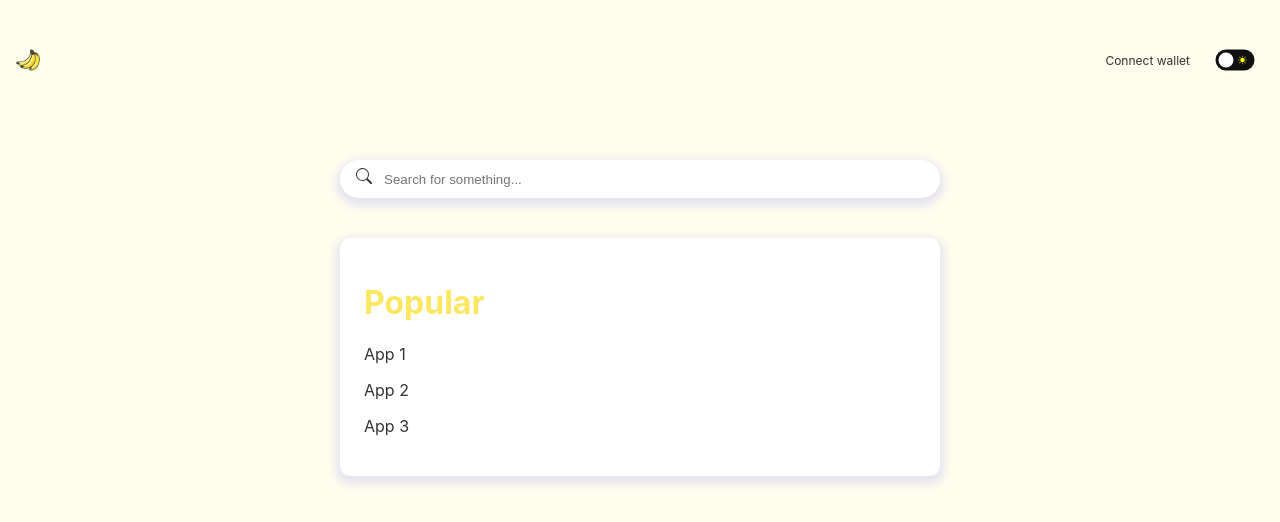
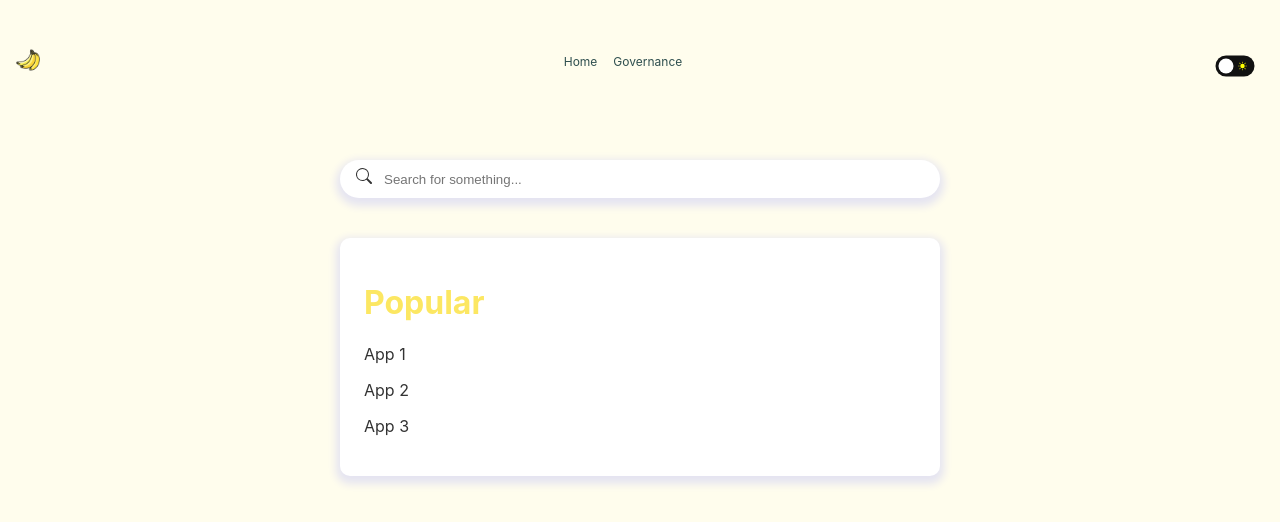
Before and after one commit to harrymryder/crypto-beam, a React (Create React App) app: page / in a window 1280 px wide. Shown: the top 522 px of the page. Built offline with nearby package versions, Linux system fonts and the light colour scheme.

Commit message:
Add search context

```diff
--- a/package.json
+++ b/package.json
@@ -16,6 +16,7 @@
     "react-dom": "^17.0.2",
     "react-icons": "^4.3.1",
     "react-redux": "^7.2.6",
+    "react-router-dom": "^6.2.1",
     "react-scripts": "5.0.0",
     "typescript": "~4.1.5"
   },
--- a/src/App.tsx
+++ b/src/App.tsx
@@ -1,8 +1,10 @@
 import { useContext } from "react";
+import { Route, Routes, Link, Router } from "react-router-dom";
 
 import classes from './App.module.css';
 import Header from "./components/header/Header";
 import HomeView from "./module/home/view/HomeView";
+import SearchProvider from "./store/search/SearchProvider";
 import ThemeContext from "./store/theme/theme-context";
 
 function App() {
@@ -12,7 +14,14 @@ function App() {
   return (
     <div className={darkMode ? classes['dark-mode'] : classes['light-mode']}>
       <Header />
-      <HomeView />
+      <main>
+        <Routes>
+          <Route path="/" element={
+            <SearchProvider>
+              <HomeView />
+            </SearchProvider>} />
+        </Routes>
+      </main>
     </div>
   );
 }
--- a/src/components/SearchBar/SearchBar.module.css
+++ b/src/components/SearchBar/SearchBar.module.css
@@ -16,4 +16,5 @@
     width: 100%;
     outline: none;
     border-color: transparent;
+    background-color: transparent;
 }
--- a/src/components/SearchBar/SearchBar.js
+++ b/src/components/SearchBar/SearchBar.tsx
@@ -1,8 +1,24 @@
+import { useContext } from 'react';
+
 import styles from './SearchBar.module.css';
 import { BsSearch } from "react-icons/bs";
 import PrimaryContainer from '../PrimaryContainer/PrimaryContainer';
+import SearchContext from '../../store/search/search-context';
 
 function SearchBar() {
+    const context = useContext(SearchContext);
+
+    function onSearchHandler(event: React.FormEvent<HTMLInputElement>) {
+        const value: string = event.currentTarget.value;
+        if (value.length > 0) {
+            context.setIsSearching(true);
+        } else {
+            context.setIsSearching(false);
+        }
+
+        console.log(context.isSearching);
+    }
+
     return (
         <PrimaryContainer borderRadius='50px' >
             <div className={styles['search-bar']}>
@@ -10,7 +26,7 @@ function SearchBar() {
                 <div className={styles['search-bar__input']}>
                     <form>
                         <label htmlFor='text' />
-                        <input id='text' placeholder='Search for something...' />
+                        <input id='text' placeholder='Search for something...' onChange={onSearchHandler} />
                     </form>
                 </div>
             </div>
--- a/src/components/header/Header.module.css
+++ b/src/components/header/Header.module.css
@@ -21,3 +21,18 @@
 .toggle {
     margin-top: 16px;
 }
+
+.link {
+    margin-left: 8px;
+    margin-right: 8px;
+    text-decoration: none;
+    font-size: 12px;
+}
+
+.dark-mode {
+    color: white;
+}
+
+.light-mode {
+    color: #2F4F4F;
+}
--- a/src/components/header/Header.tsx
+++ b/src/components/header/Header.tsx
@@ -1,18 +1,46 @@
-import classes from './Header.module.css';
+import { NavLink } from 'react-router-dom';
+import { useContext } from 'react';
+
+import styles from './Header.module.css';
 import ThemeToggle from './ThemeToggle';
 import logo from '../../assets/bananas.png';
+import ThemeContext from '../../store/theme/theme-context';
 
 function Header() {
+    const theme = useContext(ThemeContext);
+    const darkMode: boolean = theme.darkMode;
+    let classes = styles.link;
+    if (theme.darkMode) {
+        classes = styles['dark-mode'];
+    } else {
+        classes = styles['light-mode'];
+    }
+
+
+
+
+    const classesFunction = (props:any): string => {
+        let classes: string = styles.link;
+        classes = props.isActive ? classes.concat(` ${styles.active}`).toString() : classes;
+        classes = darkMode ? classes.concat(` ${styles['dark-mode']}`).toString() : classes.concat(` ${styles['light-mode']}`).toString();
+        console.log(classes);
+        return classes;
+    };
+
     return (
-        <div className={classes.header}>
+        <header className={styles.header}>
             <img src={logo} height='24' width='24' alt='logo'/>
-            <div className={classes['header-right']}>
-                <p className={classes['header-item']}>Connect wallet</p>
-                <div className={classes['header-item']}>
+            <div>
+                <NavLink className={classesFunction} to='/'>Home</NavLink>
+                <NavLink className={`${styles.link} ${classes}`} to={'item-name'}>Governance</NavLink>
+            </div>
+            <div className={styles['header-right']}>
+                {/* <p className={styles['header-item']}>Connect wallet</p>                 */}
+                <div className={styles['header-item']}>
                     <ThemeToggle />
                 </div>
             </div>
-        </div>
+        </header>
     );
 }
 
--- a/src/index.tsx
+++ b/src/index.tsx
@@ -3,10 +3,13 @@ import './index.css';
 import App from './App';
 import * as serviceWorker from './serviceWorker';
 import ThemeProvider from './store/theme/ThemeProvider';
+import { BrowserRouter, Router } from 'react-router-dom';
 
 ReactDOM.render(
   <ThemeProvider>
-    <App />
+    <BrowserRouter>
+      <App />
+    </BrowserRouter>
   </ThemeProvider>,
   document.getElementById('root')
 );
--- a/src/module/home/view/HomeView.tsx
+++ b/src/module/home/view/HomeView.tsx
@@ -1,19 +1,33 @@
+import { useContext, useState } from 'react';
 import PrimaryContainer from '../../../components/PrimaryContainer/PrimaryContainer';
 import SearchBar from '../../../components/SearchBar/SearchBar';
+import SearchContext from '../../../store/search/search-context';
+import SearchProvider from '../../../store/search/SearchProvider';
 import styles from './HomeView.module.css';
 
 function HomeView() {
+    const context = useContext(SearchContext);
+    let content;
+
+    if (context.isSearching) {
+        content = <p>Searching...</p>;
+    } else {
+        content = <PrimaryContainer borderRadius='10px'>
+            <div className={styles['home-container']}>
+                <h1 className={styles.title}>Popular</h1>
+                <p>App 1</p>
+                <p>App 2</p>
+                <p>App 3</p>
+            </div>
+        </PrimaryContainer>;
+    }
+
+
+
     return (
         <div className={styles.home}>
             <SearchBar />
-            <PrimaryContainer borderRadius='10px'>
-                <div className={styles['home-container']}>
-                    <h1 className={styles.title}>Popular</h1>
-                    <p>App 1</p>
-                    <p>App 2</p>
-                    <p>App 3</p>
-                </div>
-            </PrimaryContainer>
+            {content}
         </div>
     );
 }
--- /dev/null
+++ b/src/store/search/SearchProvider.tsx
@@ -0,0 +1,35 @@
+import { useReducer } from 'react';
+
+import SearchContext from './search-context';
+
+type State = {
+    isSearching: boolean,
+}
+
+function searchReducer(state: State, value: boolean): State {
+    if (value === true) {
+        return { isSearching: true };
+    } else {
+        return { isSearching: false };
+    }
+};
+
+
+function SearchProvider(props: any) {
+    const [state, dispatch] = useReducer(searchReducer, { isSearching: false });
+
+    function searchHandler(value: boolean) {
+        dispatch(value);
+    };
+
+    const searchContext = {
+        isSearching: state.isSearching,
+        setIsSearching: searchHandler,
+    };
+
+    return <SearchContext.Provider value={searchContext}>
+        {props.children}
+    </SearchContext.Provider>;
+}
+
+export default SearchProvider;
--- /dev/null
+++ b/src/store/search/search-context.tsx
@@ -0,0 +1,8 @@
+import React from 'react';
+
+const SearchContext = React.createContext({
+    isSearching: false,
+    setIsSearching: (value: boolean) => {}
+});
+
+export default SearchContext;
```
Also changed, not shown: src/models/project.tsx (added, +13 -0 lines), src/module/project/ProjectView.tsx (added, +7 -0 lines), 1 other file (tests, documents, lock files or other folders).
